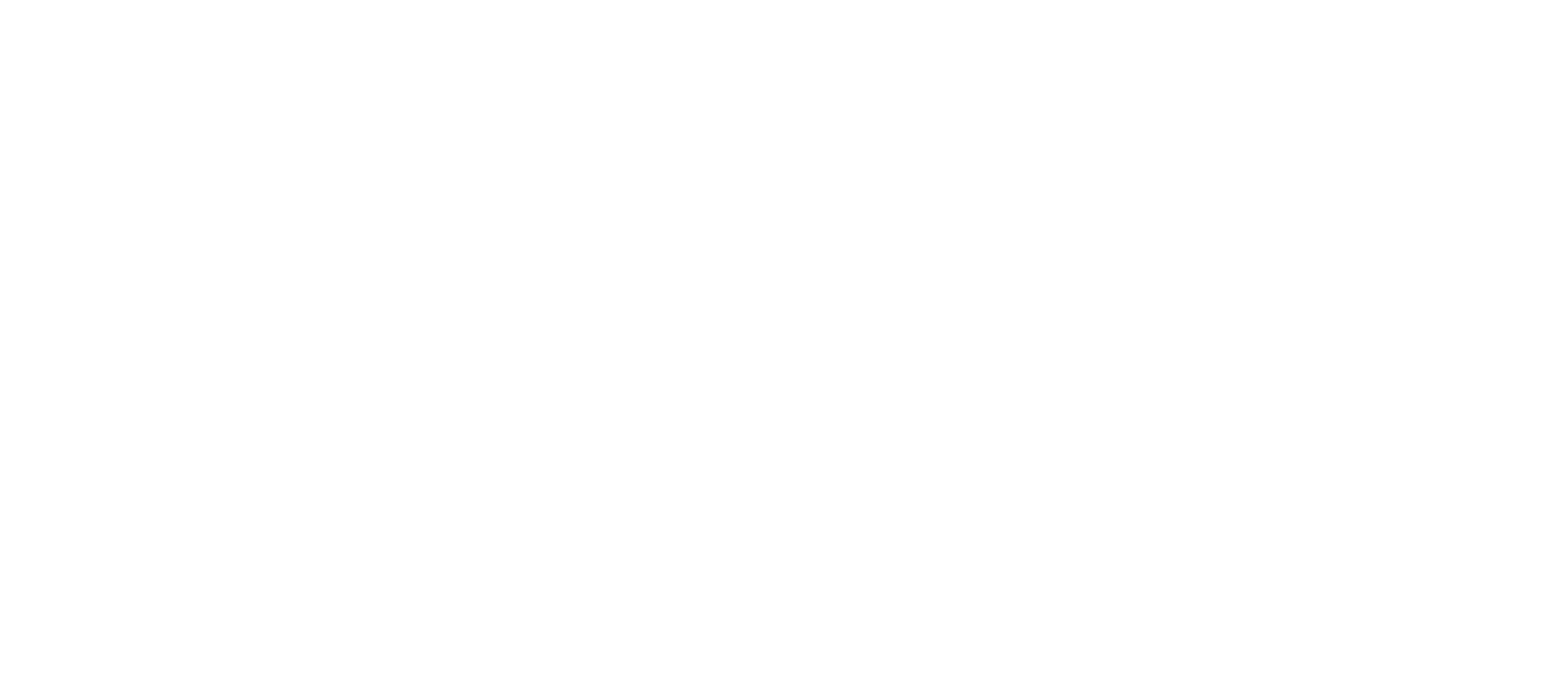
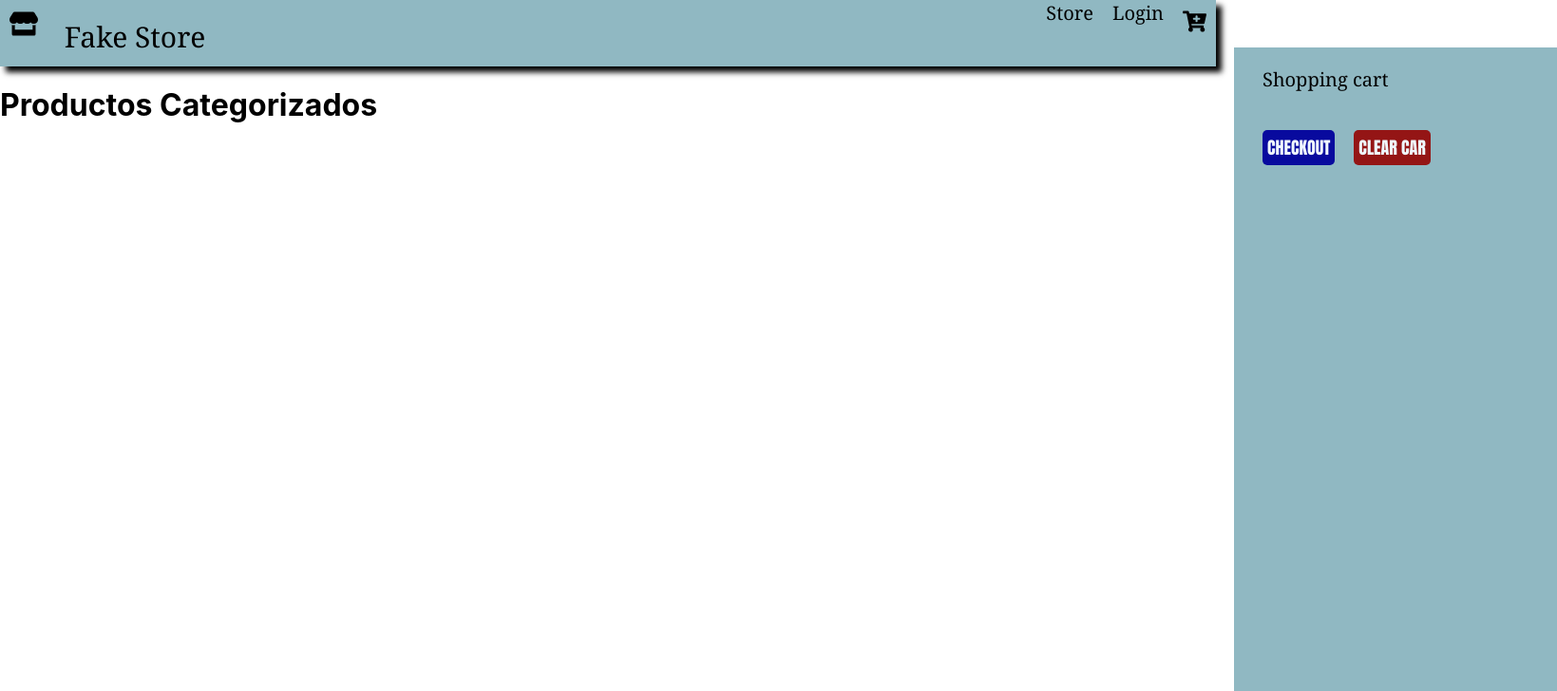
Before and after one commit to UlisesMC29/login, a React (Create React App) app: page / in a window 1280 px wide. Shown: the top 728 px of the page at 95% size, 1639 px wide, since content can reach past the window. Built offline with nearby package versions, Linux system fonts and the light colour scheme.

Commit message:
Se agrego la carpeta Pages y la carpeta components (#1)

```diff
--- a/package.json
+++ b/package.json
@@ -3,9 +3,14 @@
   "version": "0.1.0",
   "private": true,
   "dependencies": {
+    "@fortawesome/fontawesome-svg-core": "^6.1.1",
+    "@fortawesome/free-solid-svg-icons": "^6.1.1",
+    "@fortawesome/react-fontawesome": "^0.1.18",
     "cra-template": "1.1.3",
     "react": "^18.0.0",
     "react-dom": "^18.0.0",
+    "react-icons": "^4.3.1",
+    "react-router-dom": "^6.3.0",
     "react-scripts": "5.0.0"
   },
   "scripts": {
--- a/src/App.js
+++ b/src/App.js
@@ -1,9 +1,18 @@
-import './App.css';
+import { render } from 'react-dom';
+import { BrowserRouter, Routes, Route } from 'react-router-dom';
+import {Home} from "./Pages/Home/Home";
+import {Login} from "./Pages/Login/Login";
+import {Store} from "./Pages/Store/Store";
 
 function App() {
   return (
-    <div className="App">
-    </div>
+    <BrowserRouter>
+      <Routes>
+        <Route path='/' element={<Home/>} />
+        <Route path="Store" element={<Store/>} />
+        <Route path="Login" element={<Login/>} />
+      </Routes>
+    </BrowserRouter>
   );
 }
 
--- /dev/null
+++ b/src/Pages/Home/Home.jsx
@@ -0,0 +1,14 @@
+import react from "react";
+//import "./App.css"
+import Navbar from "../../components/navbar/Navbar";
+import ListItems from "../../components/listItems/ListItems";
+
+export const Home = () =>{
+
+    return(
+        <div className="App">
+            <Navbar/>
+            <ListItems/>
+        </div>
+    );
+ }
--- /dev/null
+++ b/src/Pages/Login/Login.jsx
@@ -0,0 +1,11 @@
+import React from "react";
+import Navbar from "../../components/navbar/Navbar";
+
+export const Login = () =>{
+    return(
+       <div>
+           <Navbar/>
+           <h1>Registrate con una cuenta</h1>
+       </div>
+    );
+}
--- /dev/null
+++ b/src/Pages/Store/Store.jsx
@@ -0,0 +1,11 @@
+import react from "react";
+import Navbar from "../../components/navbar/Navbar";
+
+export const Store = () =>{
+    return(
+       <div>
+           <Navbar/>
+           <h1> Top 5 de cada categoria</h1>
+       </div>
+    );
+}
--- /dev/null
+++ b/src/components/listItems/ListItems.jsx
@@ -0,0 +1,12 @@
+import React from "react";
+import "./listItems.css";
+
+const ListItems = () => {
+  return(
+      <div>
+          <h1> Productos Categorizados</h1>
+      </div>
+  )
+}
+
+export default ListItems;
--- /dev/null
+++ b/src/components/navbar/Navbar.jsx
@@ -0,0 +1,39 @@
+import React , {useState}from "react";
+import "./navbar.css";
+import { FaCartPlus } from "react-icons/fa";
+import {FaStore} from "react-icons/fa";
+import { Link } from 'react-router-dom';
+import Sidebar from "../sidebar/Sidebar";
+
+
+
+const Navbar = () => {
+
+   const [show, setShow] = useState(false)
+   return(
+   <div className="navbar-container">
+
+      <div className="left">
+         <Link to="/" style={{textDecoration:"none"}} >
+          <FaStore className="icon-store"/>
+          <span className="store-name"> Fake Store </span>
+         </Link>
+      </div>
+
+      <div className="right">
+       <Link to="/Store" style={{textDecoration:"none"}}>
+          <span className="store-span"> Store</span>
+       </Link>
+
+       <Link to="/Login" style={{textDecoration:"none"}}>
+          <span className="login-span">Login</span>
+       </Link>
+       <FaCartPlus className="icon-cart" onClick={ ()=> setShow(!show)}/>
+      </div>
+      <Sidebar show={show}/>
+   </div>
+   )
+
+}
+
+export default Navbar;
--- /dev/null
+++ b/src/components/navbar/navbar.css
@@ -0,0 +1,50 @@
+.navbar-container{
+    display: flex;
+    justify-content: space-between;
+    background-color: rgb(144, 184, 194);
+    width: 100%;
+    height: 70px;
+    box-shadow: 6px 6px 6px black;
+
+}
+
+.left{
+    display: flex;
+}
+
+.right{
+    display: flex;
+}
+
+.icon-store{
+   margin: 10px 10px 10px 10px;
+   font-size: 30px;
+   color: black;
+}
+
+.store-name{
+    margin: 10px 10px 10px 10px;
+    font-family: Georgia, 'Times New Roman', Times, serif;
+    font-size: 30px;
+    color: black;
+}
+
+.store-span{
+    margin: 10px 10px 10px 10px;
+    font-size: 20px;
+    font-family:Georgia, 'Times New Roman', Times, serif;
+    color: black;
+}
+
+.login-span{
+    margin: 10px 10px 10px 10px;
+    font-size: 20px;
+    font-family: Georgia, 'Times New Roman', Times, serif;
+    color:black;
+}
+
+.icon-cart{
+    margin: 10px 10px 10px 10px;
+    font-size: 25px;
+    color:black;
+}
--- /dev/null
+++ b/src/components/sidebar/Sidebar.jsx
@@ -0,0 +1,25 @@
+import React from "react";
+import "./sidebar.css";
+import { Link } from "react-router-dom";
+
+
+const Sidebar = ({show}) => {
+
+    return(
+        <div className={`sidebar-container ${show && "show"}`}>
+          <span className="sidebar-title">Shopping cart</span>
+
+           <div className="buttons-container">
+             <Link to="/Login" style={{textDecoration:"none"}}>
+               <button className="checkout-button">CHECKOUT</button>
+             </Link>
+
+             <button className="clearCar-button">CLEAR CAR</button>
+           </div>
+
+        </div>
+    );
+
+}
+
+export default Sidebar;
--- /dev/null
+++ b/src/components/sidebar/sidebar.css
@@ -0,0 +1,51 @@
+.sidebar-container{
+    width: 300px;
+    height: 100vh;
+    background-color: rgb(144, 184, 194);
+    position: absolute;
+    z-index: 9999;
+    right: -359px;
+    transition: 1s ease-in-out;
+    top: 50px;
+    padding: 20px;
+    display: inline;
+
+
+}
+
+.show{
+    right: 0;
+    transition: 1s ease-in-out;
+}
+
+.sidebar-title{
+    margin: 10px 10px 10px 10px;
+    font-family: Georgia, 'Times New Roman', Times, serif;
+    font-size: 20px;
+}
+
+.buttons-container{
+    margin-top: 30px;
+}
+
+.checkout-button{
+    margin: 10px 10px 10px 10px;
+    padding: 5px 5px 5px 5px ;
+    background-color: rgb(8, 10, 158);
+    border-radius: 5px;
+    border: none;
+    font-family: Impact, Haettenschweiler, 'Arial Narrow Bold', sans-serif;
+    font-size: 18px;
+    color: aliceblue;
+}
+
+.clearCar-button{
+    margin: 10px 10px 10px 10px;
+    padding: 5px 5px 5px 5px;
+    background-color: rgb(148, 21, 21) ;
+    border-radius: 5px;
+    border: none;
+    font-family: Impact, Haettenschweiler, 'Arial Narrow Bold', sans-serif;
+    font-size: 18px;
+    color: aliceblue;
+}
--- a/src/index.js
+++ b/src/index.js
@@ -2,6 +2,7 @@
 import ReactDOM from 'react-dom';
 import './index.css';
 import App from './App';
+
 
 ReactDOM.render(
   <React.StrictMode>
```
Also changed, not shown: src/components/listItems/listItems.css (added), 1 other file (tests, documents, lock files or other folders).
